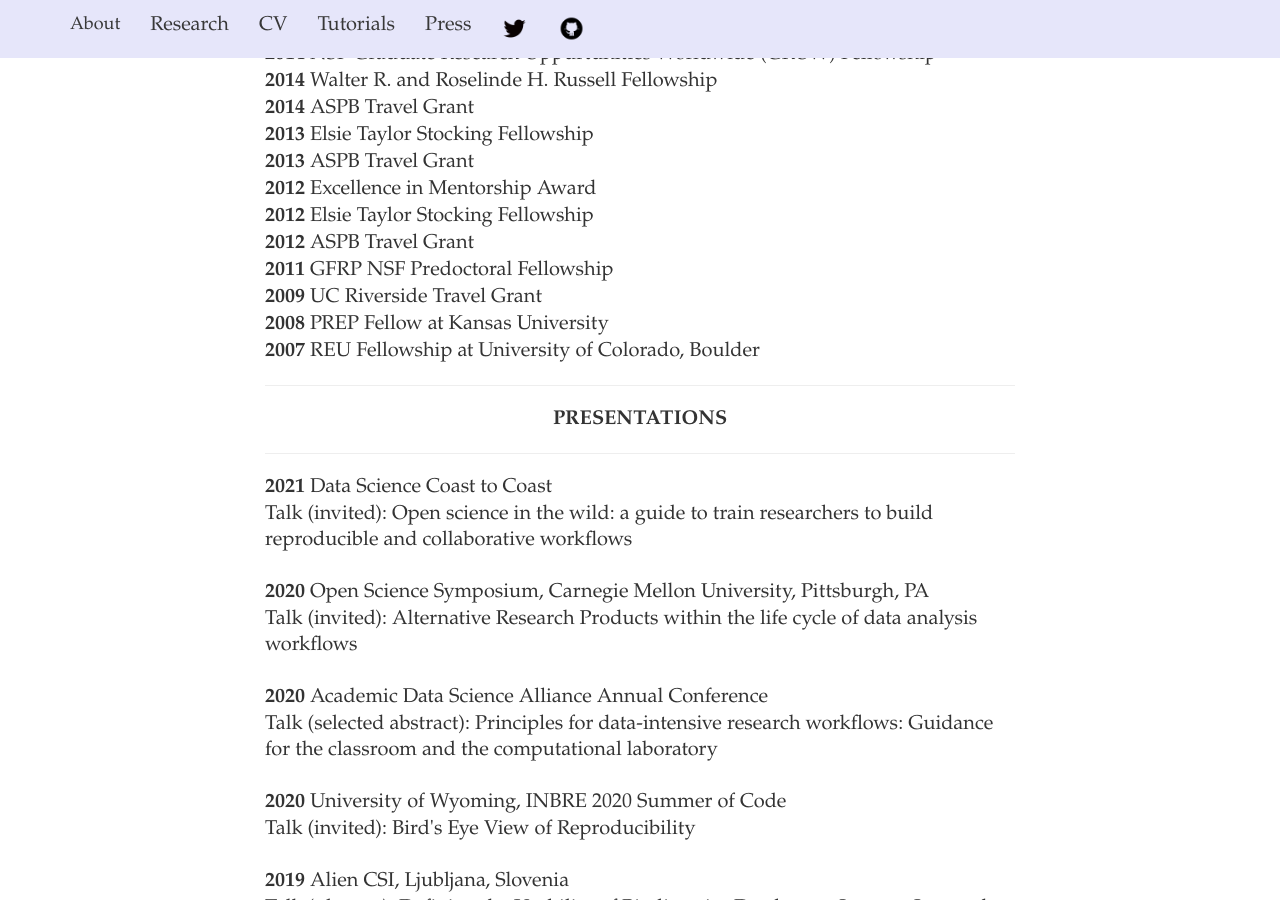
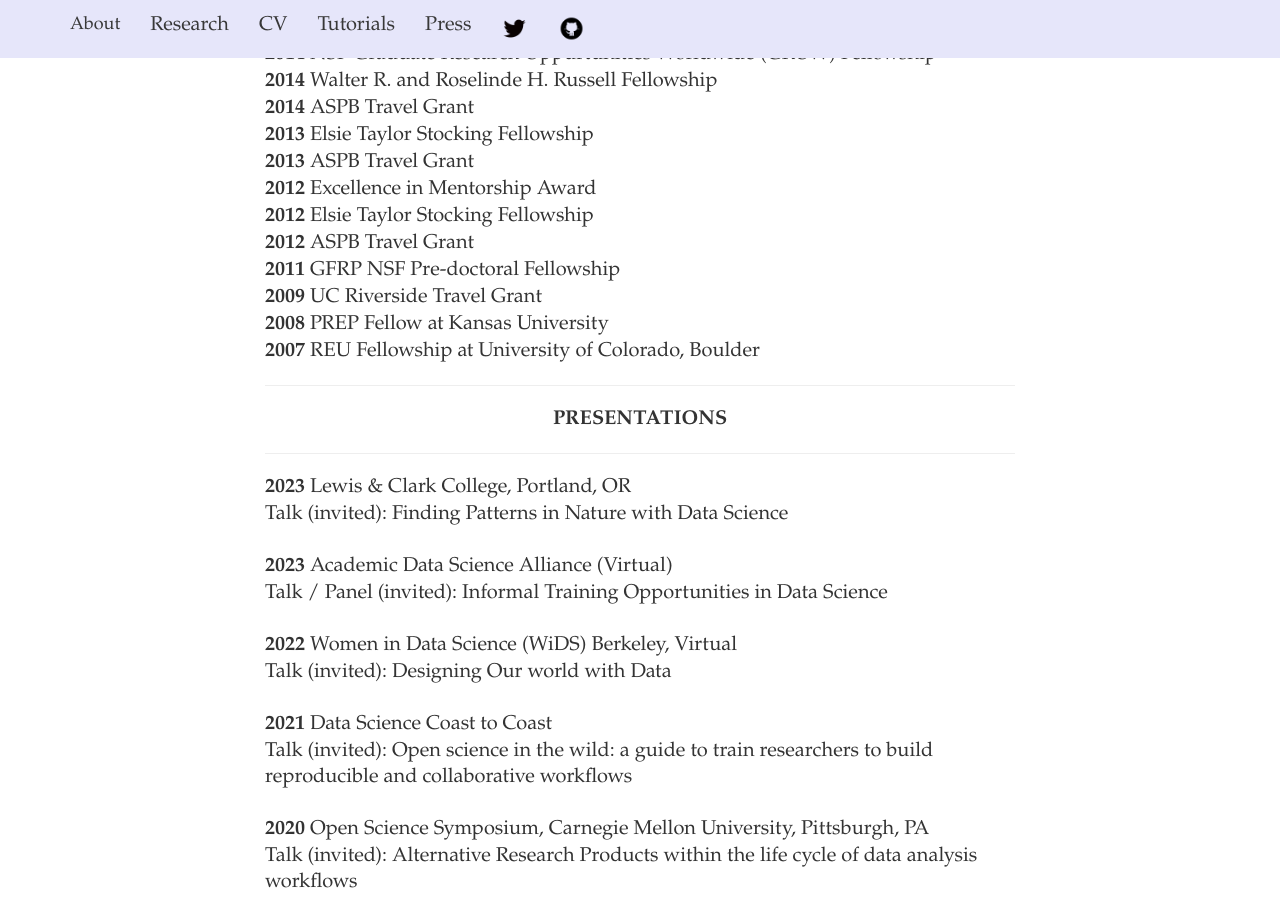
Before and after one commit to iamciera/creports, a Jekyll site: the page built from cv/index.html, in a window 1280 px wide and 900 px high, scrolled down 3900 px. Built offline with Jekyll 4.4.1, drawn with Linux system fonts in a browser that asks for light colours; nearby versions of some CDN libraries.

Commit message:
updated cv with recent talks

```diff
--- a/cv/index.html
+++ b/cv/index.html
@@ -140,7 +140,7 @@ layout: default
 				<b>2012</b>   Excellence in Mentorship Award <br />
 				<b>2012</b>   Elsie Taylor Stocking Fellowship <br />
 				<b>2012</b>   ASPB Travel Grant <br />
-				<b>2011</b>   GFRP NSF Predoctoral Fellowship<br />
+				<b>2011</b>   GFRP NSF Pre-doctoral Fellowship<br />
 				<b>2009</b>   UC Riverside Travel Grant<br />
 				<b>2008</b>   PREP Fellow at Kansas University <br />
 				<b>2007</b>   REU Fellowship at University of Colorado, Boulder <br />
@@ -149,6 +149,18 @@ layout: default
 				<hr />
 				<center><strong>PRESENTATIONS</strong></p></center>
 				<hr />
+
+				<b>2023</b> Lewis & Clark College, Portland, OR<br \>
+				Talk (invited): Finding Patterns in Nature with Data Science <br \ >
+				<br \ >
+
+				<b>2023</b> Academic Data Science Alliance (Virtual) <br \>
+				Talk / Panel (invited): Informal Training Opportunities in Data Science <br \ >
+				<br \ >
+
+				<b>2022</b> Women in Data Science (WiDS) Berkeley, Virtual<br \>
+				Talk (invited): Designing Our world with Data <br \ >
+				<br \ >
 
 				<b>2021</b> Data Science Coast to Coast<br \>
 				Talk (invited): Open science in the wild: a guide to train researchers to build reproducible and collaborative workflows <br \ >
```
